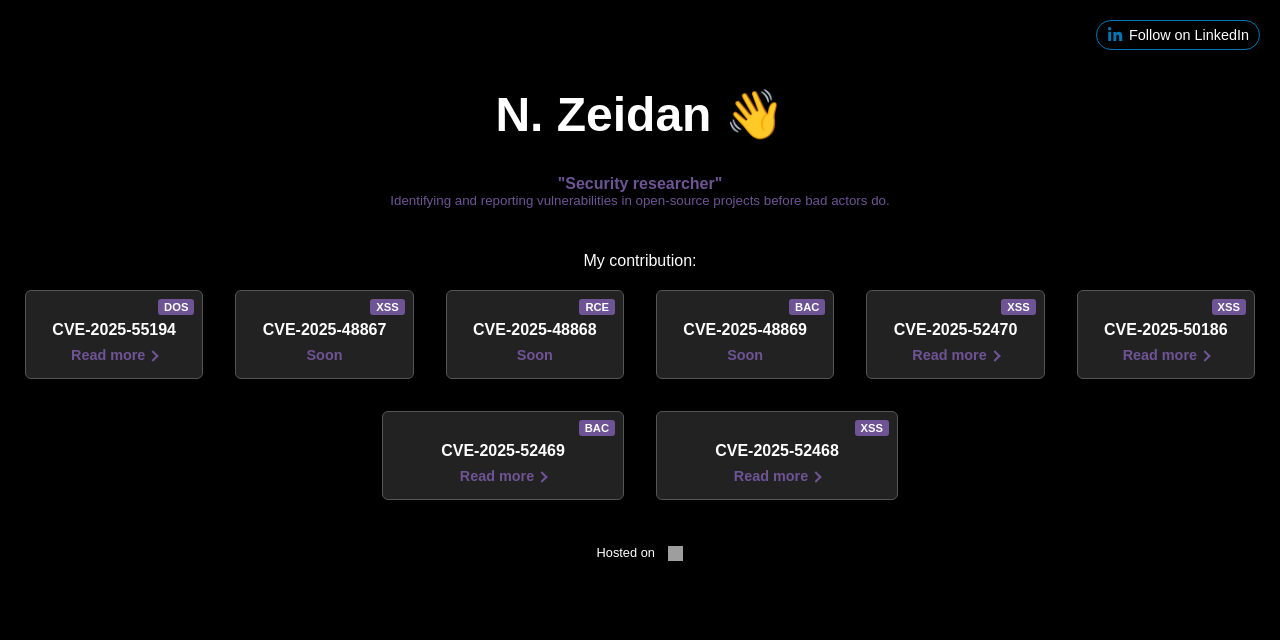
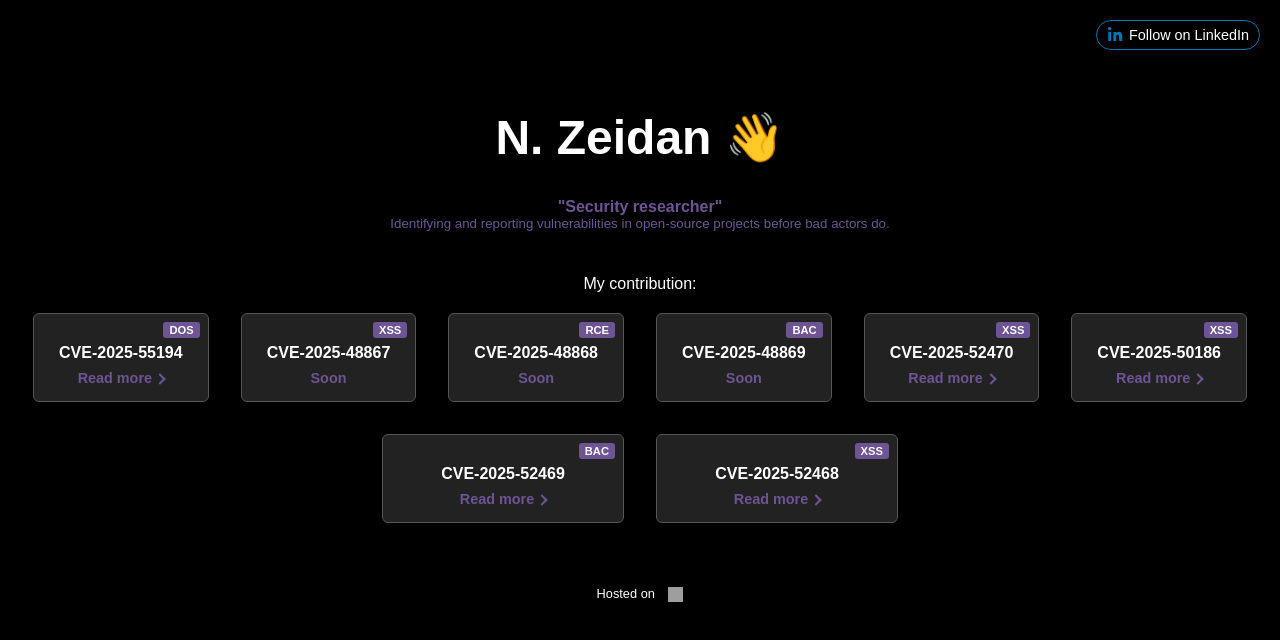
Before and after one commit to NaklehZeidan21/NaklehZeidan21.github.io, a plain HTML site: page index.html in a window 1280 px wide. Drawn offline with Linux system fonts and the light colour scheme; grey boxes are pictures that could not be loaded.

Commit message:
Update index.html

```diff
--- a/index.html
+++ b/index.html
@@ -15,10 +15,10 @@
       }
 
       .main {
-        margin-top: 10vh;
+        margin-top: 2vh;
         text-align: center;
-        padding:5px;
-        margin:20px;
+        padding:33px;
+
       }
 
       .boxes {
```
